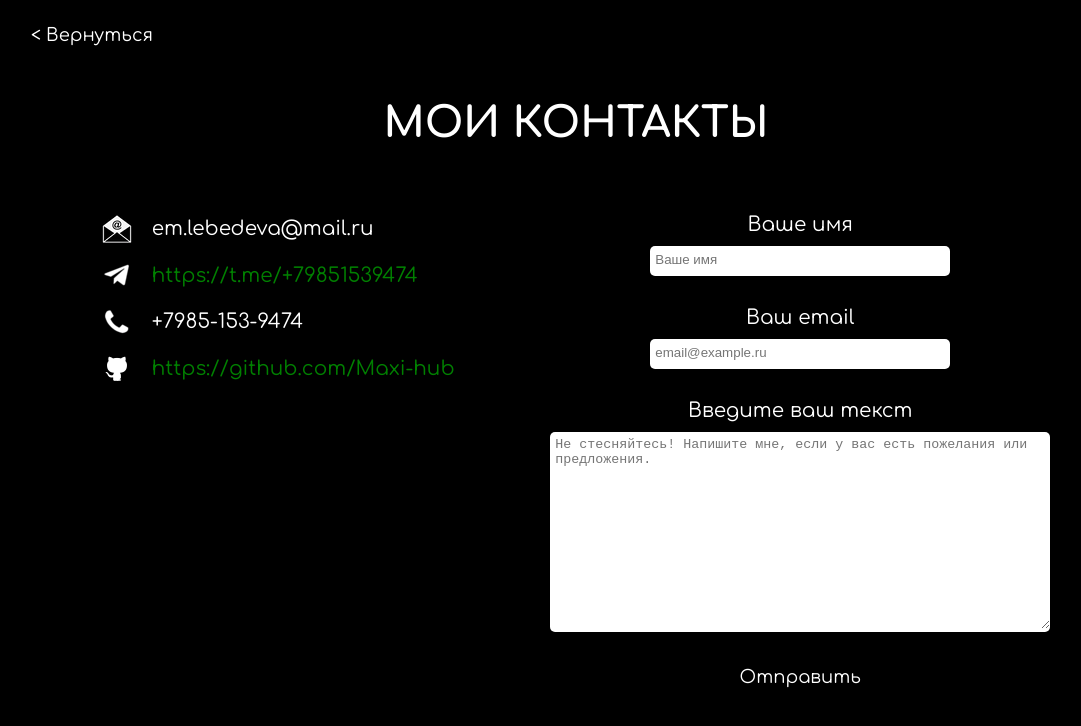
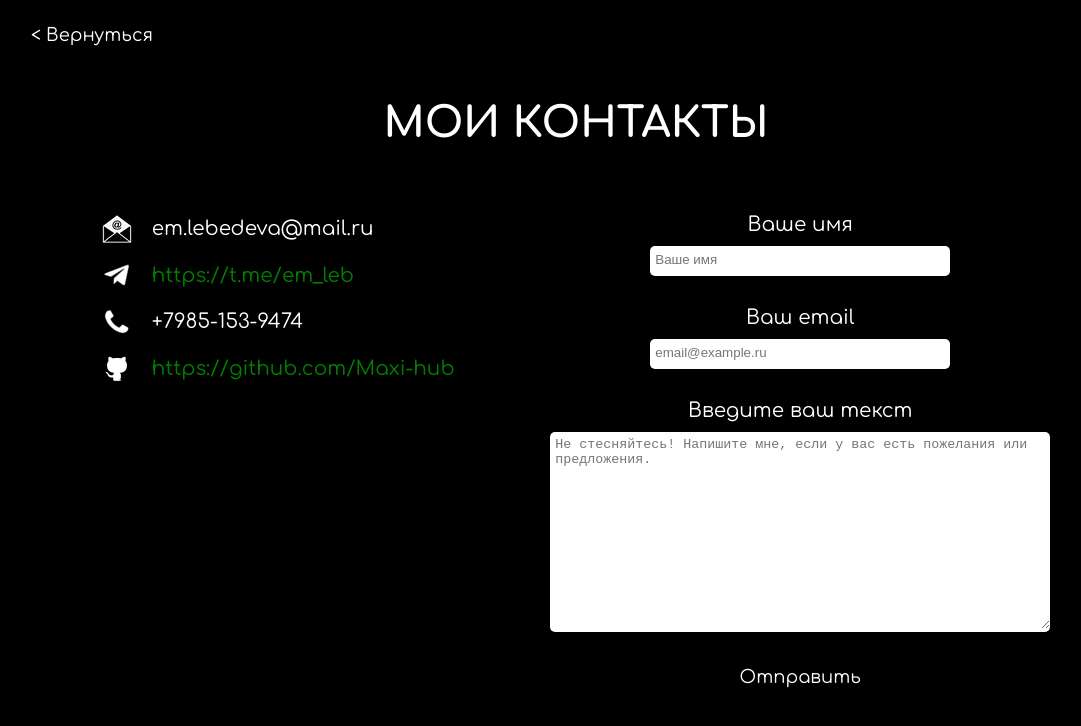
Before and after one commit to Maxi-hub/portfolio, a React (Create React App) app: page /resume/contacts in a window 1280 px wide. Shown: the top 726 px of the page, without its empty margins (64-1145 px from the left). Built offline with nearby package versions, Linux system fonts and the light colour scheme.

Commit message:
Corrected contacts, skills, experience, about and readme file

```diff
--- a/src/components/About.jsx
+++ b/src/components/About.jsx
@@ -6,7 +6,7 @@ export const About = () => {
             <div className='about-box'>
                 <h1 className="about-title">немного о себе</h1>
                 <p>После успешной карьеры в банковской сфере, где я развила навыки коммуникации, анализа и решения сложных задач, меня вдохновила работа программистов, с которыми я взаимодействовала, и их вклад в развитие бизнеса. Это побудило меня изучить программирование и развивать навыки в веб-разработке.</p>
-                <p>Я освоила HTML, CSS, JavaScript и React, активно изучаю новые технологии, читаю профильные ресурсы (Habr, Telegram-каналы) и решаю практические задачи. Мне нравится создавать удобные и адаптивные интерфейсы, уделяя внимание деталям, и я стремлюсь к улучшению пользовательского опыта.</p>
+                <p>Я освоила HTML, CSS, JavaScript и React, активно изучаю новые технологии, читаю профильные ресурсы (Habr, Telegram-каналы) и решаю практические задачи. Мне нравится создавать удобные и адаптивные интерфейсы, уделяя внимание деталям, и я стремлюсь к улучшению пользовательского опыта. Использую нейросети (ChatGPT, Midjourney) для быстрого поиска информации, оптимизации рутинных процессов и обучения.</p>
                 <p>Ищу проект или компанию, где смогу применить свои знания, развиваться профессионально и привнести полезное из своего опыта. Быстро адаптируюсь к современным трендам и готова к новым вызовам.</p>
             </div>
         </div>
--- a/src/components/Footer.jsx
+++ b/src/components/Footer.jsx
@@ -13,8 +13,8 @@ export const Footer = () => {
                 <ContactsItem
                     iconSrc="/resume/img/telegram.png"
                     altText="Иконка телеграм"
-                    link="https://t.me/+79851539474"
-                    content="https://t.me/+79851539474"
+                    link="https://t.me/em_leb"
+                    content="https://t.me/em_leb"
                 />
             </div>
             <div>
--- a/src/components/Skills.jsx
+++ b/src/components/Skills.jsx
@@ -6,7 +6,7 @@ export const Skills = () => {
     const skills = [
         {
             name: "Hard skills",
-            list: ["HTML, CSS, SCSS", "Адаптивная верстка", "Java Script", "React", "Git/GitHub", "Node.js", "английский язык - базовый уровень"],
+            list: ["HTML, CSS, SCSS", "Адаптивная верстка", "Java Script", "React", "Redux", "Material UI", "Git/GitHub", "Node.js", "Английский язык - Intermediadate"],
         },
         {
             name: "Soft skills",
--- a/src/components/contacts/Contacts.jsx
+++ b/src/components/contacts/Contacts.jsx
@@ -1,6 +1,6 @@
 import { useNavigate } from "react-router-dom"
 import { ContactsForm } from "./ContactsForm";
-import { ContactsItem } from "./ContactsItem";
+import { ContactsInfo } from "./ContactsInfo";
 
 
 export const Contacts = () => {
@@ -15,30 +15,7 @@ export const Contacts = () => {
             <button className="button-back" onClick={handleBack}>&lt; Вернуться</button>
             <h1 className="contacts-title">Мои контакты</h1>
             <div className="contacts-box">
-                <div className="contacts-info">
-                    <ContactsItem
-                        iconSrc="./img/mail.png"
-                        altText="Иконка электронной почты"
-                        content="em.lebedeva@mail.ru"
-                    />
-                    <ContactsItem
-                        iconSrc="./img/telegram.png"
-                        altText="Иконка телеграм"
-                        link="https://t.me/+79851539474"
-                        content="https://t.me/+79851539474"
-                    />
-                    <ContactsItem
-                        iconSrc="./img/phone.png"
-                        altText="Иконка телефонной трубки"
-                        content="+7985-153-9474"
-                    />
-                    <ContactsItem
-                        iconSrc="./img/github.png"
-                        altText="Иконка github"
-                        link="https://github.com/Maxi-hub"
-                        content="https://github.com/Maxi-hub"
-                    />
-                </div>
+                <ContactsInfo />
                 <ContactsForm />
             </div>
         </div>
--- a/src/components/contacts/ContactsInfo.jsx
+++ b/src/components/contacts/ContactsInfo.jsx
@@ -11,8 +11,8 @@ export const ContactsInfo = () => {
         {
             iconSrc: "./img/telegram.png",
             altText: "Иконка телеграм",
-            link: "https://t.me/+79851539474",
-            content: "https://t.me/+79851539474"
+            link: "https://t.me/em_leb",
+            content: "https://t.me/em_leb",
         },
         {
             iconSrc: "./img/phone.png",
@@ -20,7 +20,7 @@ export const ContactsInfo = () => {
             content: "+7985-153-9474"
         },
         {
-            iconSrc: "/../img/github.png",
+            iconSrc: "./img/github.png",
             altText: "Иконка github",
             link: "https://github.com/Maxi-hub",
             content: "https://github.com/Maxi-hub"
--- a/src/components/experience/Experience.jsx
+++ b/src/components/experience/Experience.jsx
@@ -12,25 +12,7 @@ export const Experience = () => {
     };
 
     const projects = [
-        {
-            title: "BRAND",
-            link: "https://github.com/Maxi-hub/React/tree/main/brand",
-            description: "Интернет-магазин, с панелью администрирования, функциональными возможностями формирования корзины товаров. В этом проекте я участвую в разработке в качестве обучения в GeekBrains.",
-            tasks: [
-                "Продемонстрировала свои навыки в верстке, используя редактор Figma, а также HTML и CSS. Я аккуратно перенесла весь контент из макета, обеспечивая точное соответствие оригинальному дизайну.",
-                "Внедрила эффекты наведения, придающие элементам динамичность и интерактивность.",
-                "Реализовала выпадающее меню, которое обеспечивает удобную навигацию по сайту и улучшает пользовательский опыт.",
-                "Оформила добавление и удаление товаров в корзину. Настроила обработку кликов, чтобы добавлять товары в корзину и обновлять их количество, если они уже присутствуют.",
-                "Реализовала возможность добавления и удаления товаров со страницы `shopping cart`.",
-                "Перенесла этот сайт на React, что позволило не только улучшить производительность, но и повысить удобство работы с кодом. Применение компонентного подхода в React упростило процесс разработки и сделало проект более масштабируемым, что открывает новые возможности для его дальнейшего расширения."
-            ],
-            stack: (
-                <>
-                    <b>Figma</b>, <b>HTML</b>, <b>CSS</b>, <b>JavaScript</b> (с использованием < b > Fetch API</ b> и < b > localStorage</b >), а также методы работы с <b> DOM</b> и принципы <b> UI / UX</b>, <b>React</b>.
-                </>
-            )
-        },
-        {
+                {
             title: "COCOA",
             link: "https://cocoauniverse.info",
             description: "Личный проект - информационный сайт, посвященный культуре какао и шоколада. Я разработала и реализовала этот сайт с нуля: от идеи и дизайна до программирования и публикации. Использовала HTML, CSS и JavaScript для создания адаптивного интерфейса и интерактивных элементов.",
@@ -52,7 +34,43 @@ export const Experience = () => {
                     <b>HTML, CSS, JavaScript,</b> принципы <b>UI/UX.</b>
                 </>
             ),
-        }
+        },
+        {
+            title: "BRAND",
+            link: "https://github.com/Maxi-hub/React/tree/main/brand",
+            description: "Интернет-магазин, с панелью администрирования, функциональными возможностями формирования корзины товаров. В этом проекте я участвую в разработке в качестве обучения в GeekBrains.",
+            tasks: [
+                "Продемонстрировала свои навыки в верстке, используя редактор Figma, а также HTML и CSS. Я аккуратно перенесла весь контент из макета, обеспечивая точное соответствие оригинальному дизайну.",
+                "Внедрила эффекты наведения, придающие элементам динамичность и интерактивность.",
+                "Реализовала выпадающее меню, которое обеспечивает удобную навигацию по сайту и улучшает пользовательский опыт.",
+                "Оформила добавление и удаление товаров в корзину. Настроила обработку кликов, чтобы добавлять товары в корзину и обновлять их количество, если они уже присутствуют.",
+                "Реализовала возможность добавления и удаления товаров со страницы `shopping cart`.",
+                "Перенесла этот сайт на React, что позволило не только улучшить производительность, но и повысить удобство работы с кодом. Применение компонентного подхода в React упростило процесс разработки и сделало проект более масштабируемым, что открывает новые возможности для его дальнейшего расширения."
+            ],
+            stack: (
+                <>
+                    <b>Figma</b>, <b>HTML</b>, <b>CSS</b>, <b>JavaScript</b> (с использованием < b > Fetch API</ b> и < b > localStorage</b >), а также методы работы с <b> DOM</b> и принципы <b> UI / UX</b>, <b>React</b>.
+                </>
+            )
+        },
+        {
+            title: (
+                <>
+                    <b>Recipes and meal planner</b><i> - в стадии разработки</i>.
+                </>
+            ),
+            link: "https://github.com/Maxi-hub/recipe_finder_and_meal_planner",
+            description: "Приложение, которое позволяет получить через API готовые рецепты блюд. Понравившееся блюдо можно добавить в план питания на неделю через соответствующую кнопку `Add to your plan`. Можно детально ознакомиться с блюдом, рецептом его приготовления и ингридиентами. Недостающие в вашем арсенале повара ингридиенты вы отмечаете, чтобы добавить их в `Shopping List`. В соответствующем разделе вы всегда будете видеть, какие продукты еще нужно приобрести для приготовления блюда. А в разделе `Meal Planner` вы самостоятельно создаете свой план питания на неделю с учетом выбранных блюд. Приятного вам аппетита!",
+            tasks: [
+                "....",
+                "...",
+            ],
+            stack: (
+                <>
+                    <b>JavaScript</b>, <b>модульная система css</b>, <b>React</b>, <b>Redux</b>.
+                </>
+            )
+        },
     ]
 
     const practice = [
@@ -94,7 +112,7 @@ export const Experience = () => {
                         date='04/2023 - 10/2024'
                         position='frontend-разработчик'
                     >
-                        <p>Самостоятельно разрабатываю проекты на <b>JavaScript</b> и <b>React</b>, решаю учебные задачи.</p>
+                        <p>Самостоятельно разрабатываю проекты на <b>JavaScript</b> и <b>React</b>.</p>
                         <p className="myprojects-title">Мои проекты:</p>
                         <ProjectList projects={projects} practice={practice} />
                     </ExperienceItem>
@@ -104,7 +122,8 @@ export const Experience = () => {
                         position='управляющий эксперт отдела открытия/закрытия и сопровождения счетов юридических лиц'
                     >
                         <ul>
-                            <li> Обладаю опытом в области экспертной проверки документов юридических лиц, как резидентов, так и нерезидентов Российской Федерации. В своей работе я проводила анализ соответствия документов банковским и законодательным требованиям при открытии, ведении и закрытии счетов.</li>
+                            <li>Активно взаимодействовала с отделом программистов в области электронного документооборота с госструктурами в части уведомления органов об открытии, изменении и закрытии счетов. Писала ТЗ для разработчиков по улучшению действующей программы и внесению коррекций в связи с изменениями в законодательстве, что помогло оптимизировать рабочие процессы.</li>
+                            <li>Обладаю опытом в области экспертной проверки документов юридических лиц, как резидентов, так и нерезидентов Российской Федерации. В своей работе я проводила детальный анализ соответствия документов банковским и законодательным требованиям при открытии, ведении и закрытии счетов.</li>
                             <li>Занималась сбором и анализом статистических данных, а также мониторингом объемов и прогресса выполненной работы, что позволило оптимизировать рабочие процессы и повысить общую эффективность нашей команды.</li>
                             <li>Предоставляла профессиональное консультирование и поддержку клиентам по вопросам оформления и анализа учредительных документов для юридических лиц-нерезидентов. Мой подход всегда был ориентирован на создание комфортной и продуктивной атмосферы для клиентов, что позволяло им уверенно принимать решения.</li>
                         </ul>
```
Also changed, not shown: 1 other file (tests, documents, lock files or other folders).
